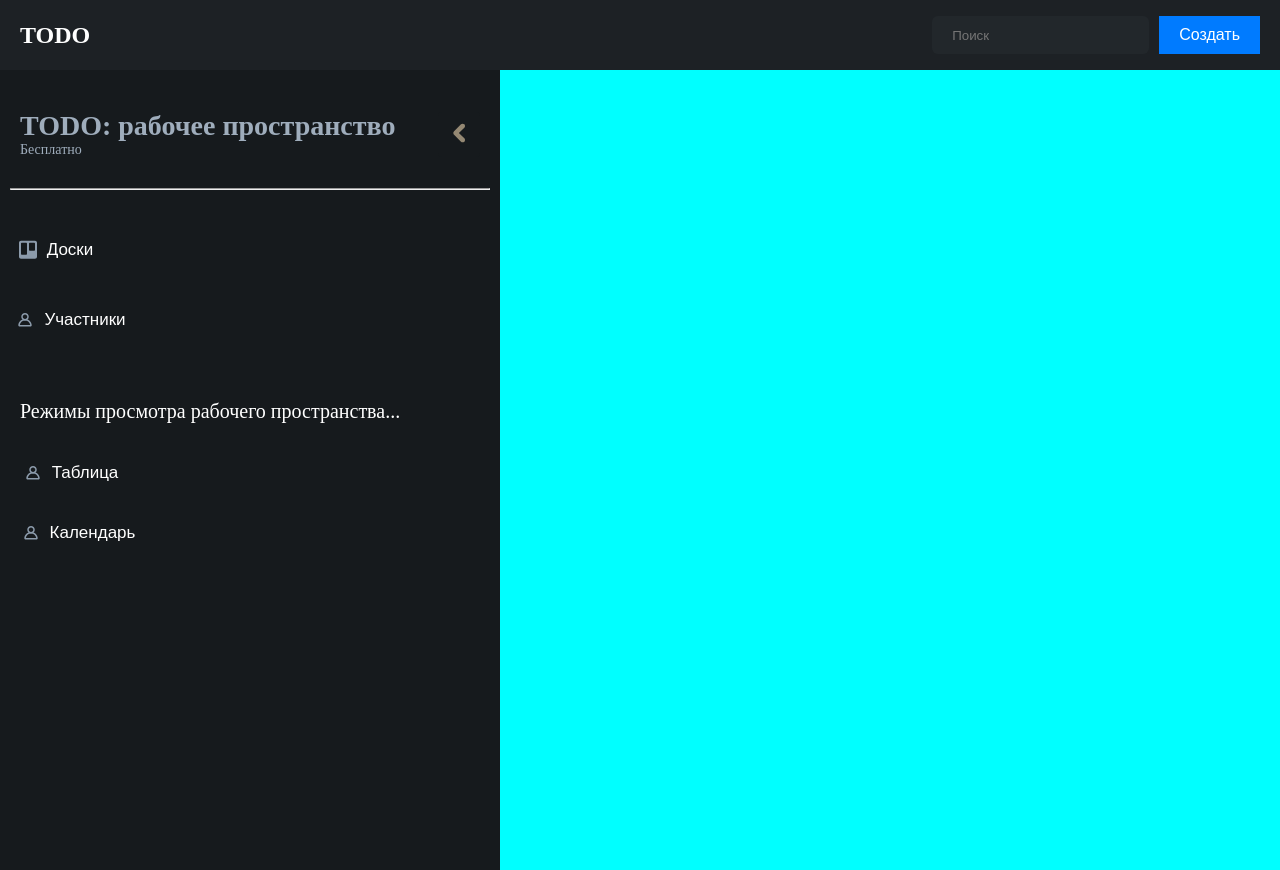
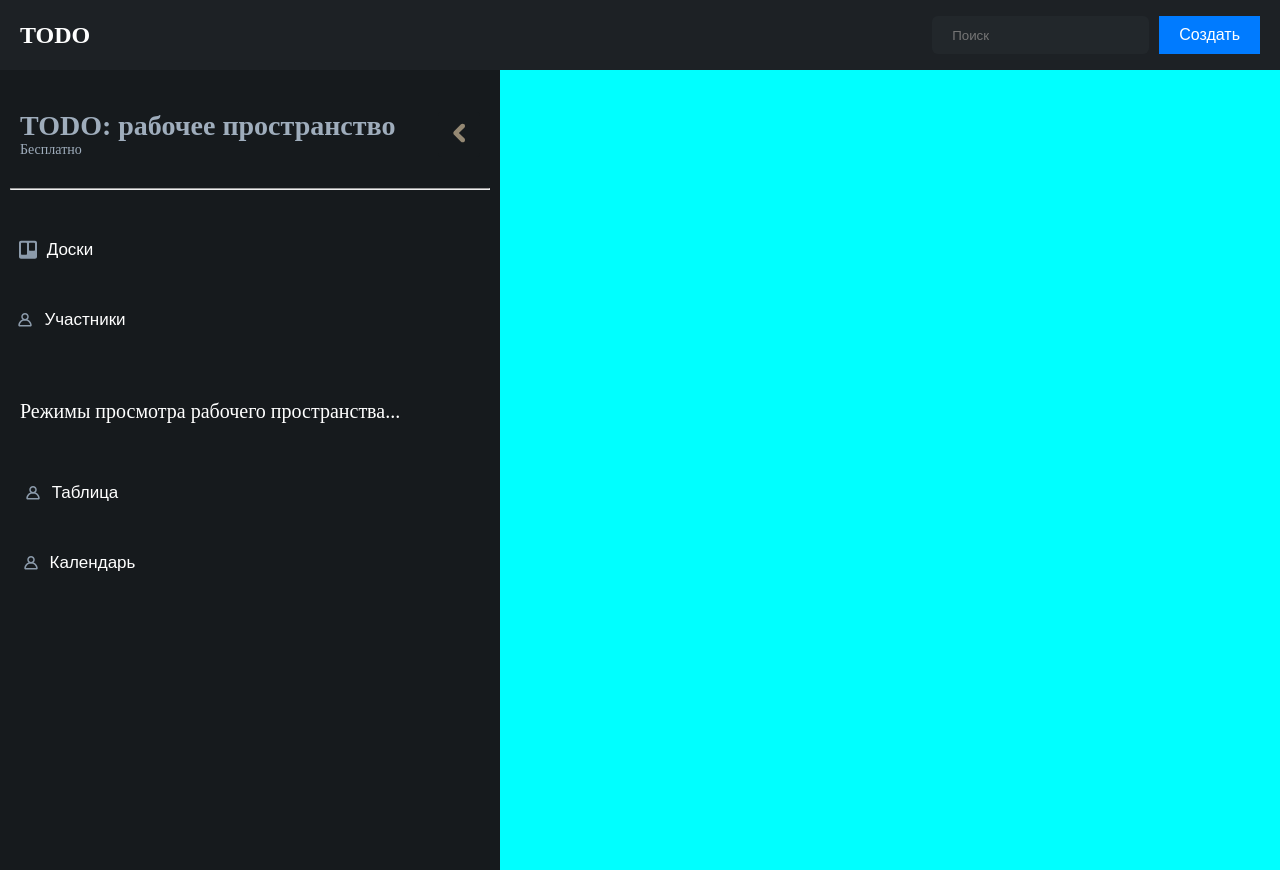
Before and after one commit to SamirSobirov/Todo_project_VUE, a Vue app: page / in a window 1280 px wide. Built offline with nearby package versions, Linux system fonts and the light colour scheme.

Commit message:
changed stylies

```diff
--- a/src/components/aside.vue
+++ b/src/components/aside.vue
@@ -32,7 +32,7 @@
       </div>
 
 
-      <div class="aside-box4">
+      <div class="aside-box3">
         <button class="aside-button_2">
           <img src="../../public/icons/participants.svg" alt="">
           <p>Таблица</p>
@@ -71,15 +71,6 @@ export default defineComponent({
 </script>
 
 <style lang="scss">
-
-.aside-box4 {
-  display: flex;
-  flex-direction: column;
-  margin-top: 20px;
-  gap: 20px;
-
-}
-
 .aside-block {
   width: 500px;
   height: 100vh;
```
